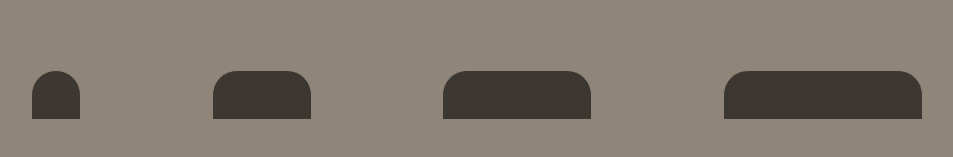
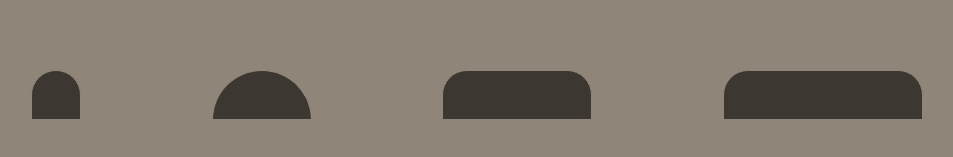
Before and after one commit to omarmhmmd/bamyan, a Next.js app: page / in a window 1280 px wide. Shown: the part 305-462 px from the top of the page, without its empty margins (163-1116 px from the left). Built offline with nearby package versions, Linux system fonts and the light colour scheme; a web font is replaced by a local one.

Commit message:
working on nav animation

```diff
--- a/components/cave/cave.jsx
+++ b/components/cave/cave.jsx
@@ -1,6 +1,16 @@
 import styles from "./cave.module.css";
 import { useState, useEffect } from "react";
 import { motion } from "framer-motion";
+import Link from "next/link";
+
+const leftItem = {
+  hidden: { opacity: 0, x: 0 },
+  visible: { opacity: 1, x: -16 },
+};
+const rightItem = {
+  hidden: { opacity: 0, x: 0 },
+  visible: { opacity: 1, x: 16 },
+};
 
 export default function Cave(props) {
   const [isOn, setIsOn] = useState(false);
@@ -12,14 +22,48 @@ export default function Cave(props) {
     <motion.div
       layout
       data-isOn={isOn}
-      transition={{duration: 2.5, delay: 1}}
+      initial="hidden"
+      whileHover="visible"
+      transition={{ duration: 3.5, delay: 1, type: "spring" }}
+      className={styles.animContainer}
       style={{
-        borderRadius: `${props.radius} ${props.radius} 0 0`,
-        width: props.width,
         zIndex: props.zIndex,
-        left: props.left,
       }}
-      className={styles.cave}
-    ></motion.div>
+    >
+      <Link href="/try" className={styles.caveContainer}>
+        <motion.div
+          variants={leftItem}
+          transition={{ duration: 0.5 }}
+          class="english"
+          style={{
+            textTransform: "capitalize",
+            position: "absolute"
+          }}
+        >
+          {props.eng}
+        </motion.div>
+        <motion.div
+          whileTap={{ scale: 0.5 }}
+          style={{
+            borderRadius: `${props.radius} ${props.radius} 0 0`,
+            width: props.width,
+            zIndex: props.zIndex,
+            left: props.left,
+          }}
+          className={styles.cave}
+        ></motion.div>
+        <motion.div
+          variants={rightItem}
+          transition={{ duration: 0.5 }}
+          class="farsi"
+          style={{
+            textTransform: "capitalize",
+            position: "absolute"
+          }}
+        >
+          {props.farsi}
+        </motion.div>
+      </Link>
+    </motion.div>
   );
 }
--- a/components/cave/cave.module.css
+++ b/components/cave/cave.module.css
@@ -1,10 +1,18 @@
+.animContainer {
+  position: absolute;
+  /* background-color: red; */
+}
+.animContainer[data-isOn="true"] {
+  position: relative;
+}
+
+.caveContainer {
+  display: flex;
+  align-items: center;
+}
+
 .cave {
   height: 50px;
   background-color: var(--brown);
   border: 1px solid var(--light-brown);
-  position: absolute;
 }
-
-.cave[data-isOn="true"] {
-  position: relative;
-}
--- a/layouts/navigation/navigation.jsx
+++ b/layouts/navigation/navigation.jsx
@@ -1,13 +1,19 @@
 import Cave from "../../components/cave/cave";
 import styles from "./navigation.module.css";
+import { motion } from "framer-motion";
 
 export default function Navigation() {
   return (
-    <div className={styles.navigation}>
-      <Cave radius="25px" width="50px" zIndex="3" />
-      <Cave radius="25px" width="100px" zIndex="2" />
-      <Cave radius="25px" width="150px" zIndex="1" />
-      <Cave radius="25px" width="200px" zIndex="0" />
-    </div>
+    <motion.div
+      initial={{ opacity: 0 }}
+      animate={{ opacity: 1 }}
+      transition={{ duration: 1 }}
+      className={styles.navigation}
+    >
+      <Cave eng="info" farsi="اطلاعات" radius="25px" width="50px" zIndex="3" />
+      <Cave eng="try" farsi="امتحان" radius="50px" width="100px" zIndex="2" />
+      <Cave eng="glyphs" farsi="نشان" radius="25px" width="150px" zIndex="1" />
+      <Cave eng="film" farsi="فلم" radius="25px" width="200px" zIndex="0" />
+    </motion.div>
   );
 }
--- a/styles/globals.css
+++ b/styles/globals.css
@@ -25,6 +25,7 @@
 }
 .english {
   font-family: Arial;
+  font-weight: 600;
 }
 .bamyan-farsi{
   font-family: 'Bamyan';
```
Also changed, not shown: layouts/navigation/navigation.module.css (+0 -7 lines).
